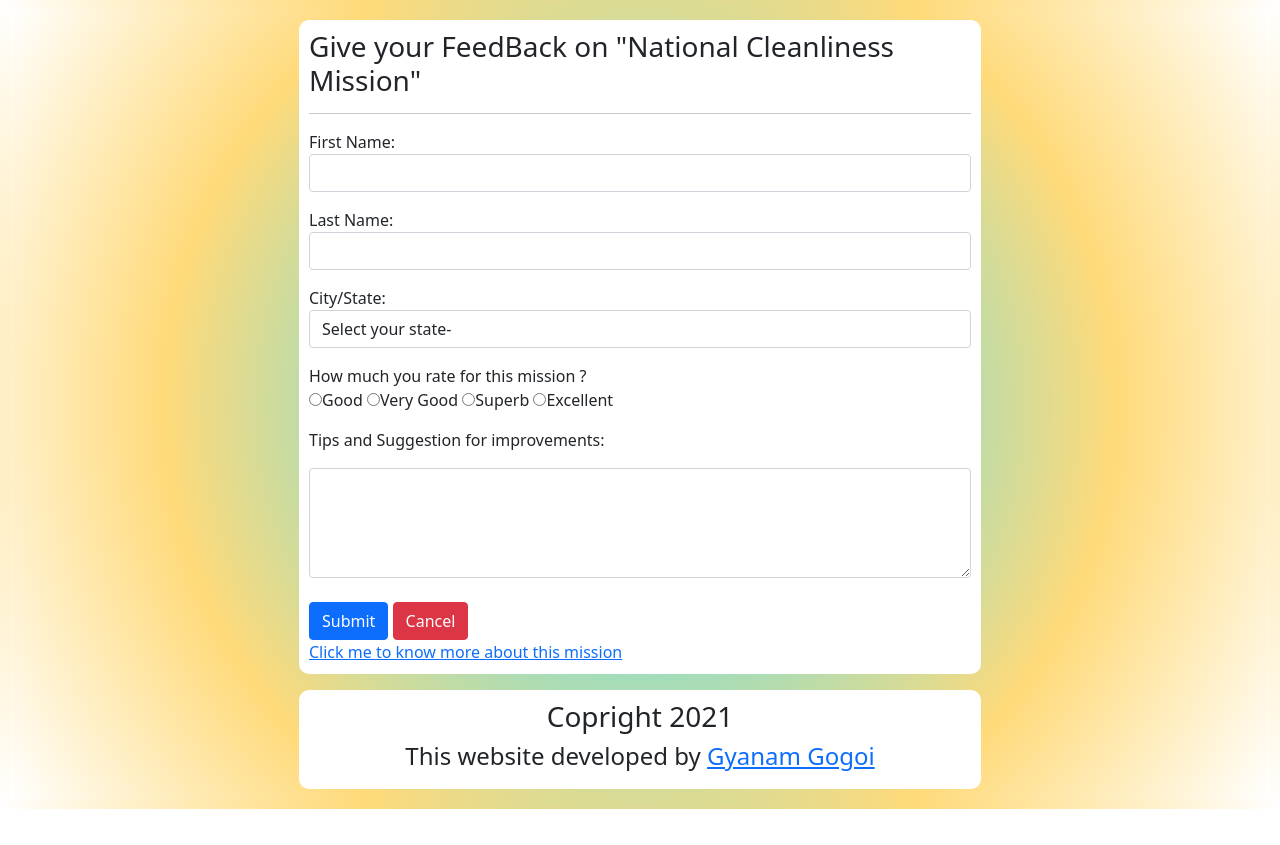
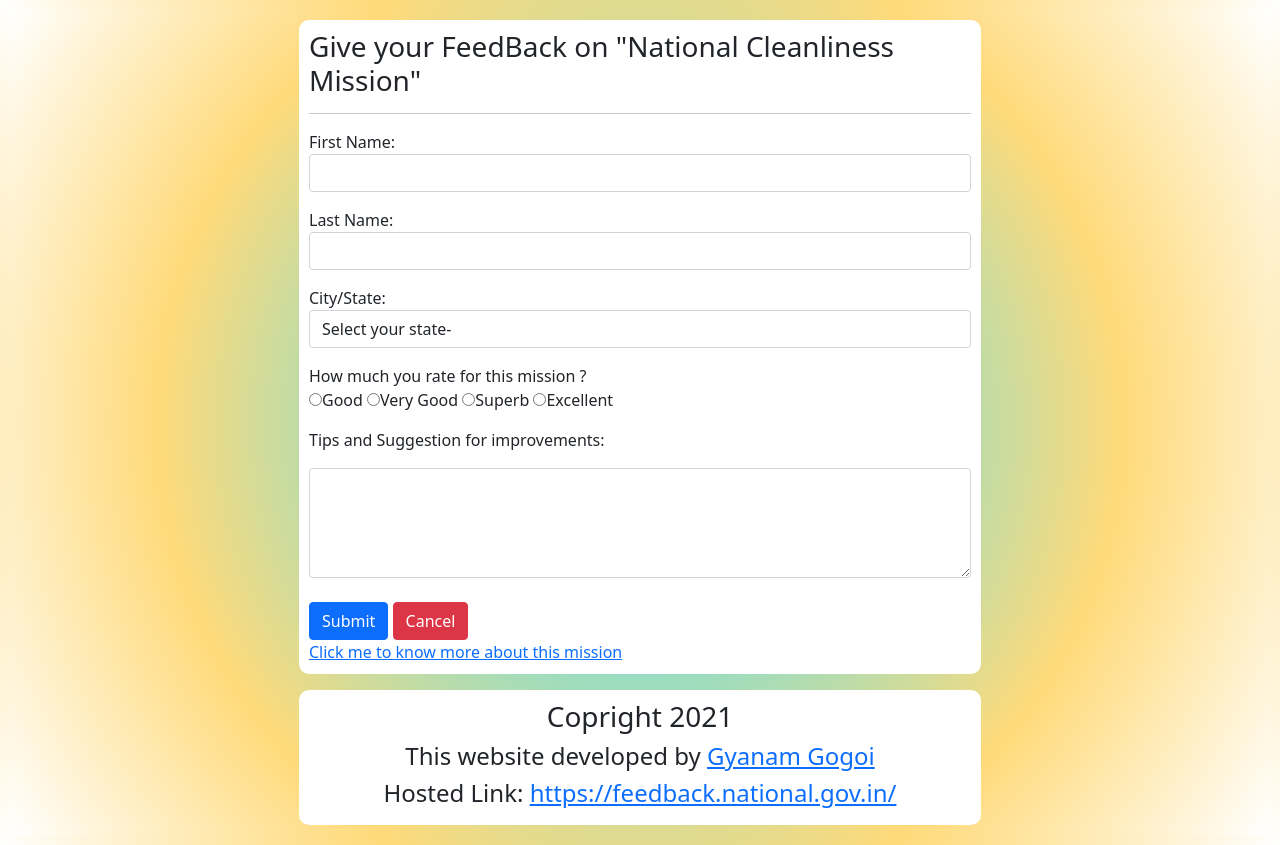
Before and after one commit to GYANAM-ui/assign-gk-comp-aps-gyanam, a plain HTML site: page index.html in a window 1280 px wide. Before the commit the page ends 809 px from the top, so only its background shows below. Drawn offline with nearby package versions, Linux system fonts and the light colour scheme.

Commit message:
Add files via upload

```diff
--- a/index.html
+++ b/index.html
@@ -70,6 +70,7 @@
 			<center>
 				<h3>Copright 2021</h3>
 				<h4>This website developed by <a href="https://gyanamgogoi.whjr.site" target="_blank">Gyanam Gogoi</a></h4>
+				<h4>Hosted Link: <a href="https://gyanam-ui.github.io/assign-gk-comp-aps-gyanam/">https://feedback.national.gov.in/</a></h4>
 			</center>
 		</div>
 	</center>
```
